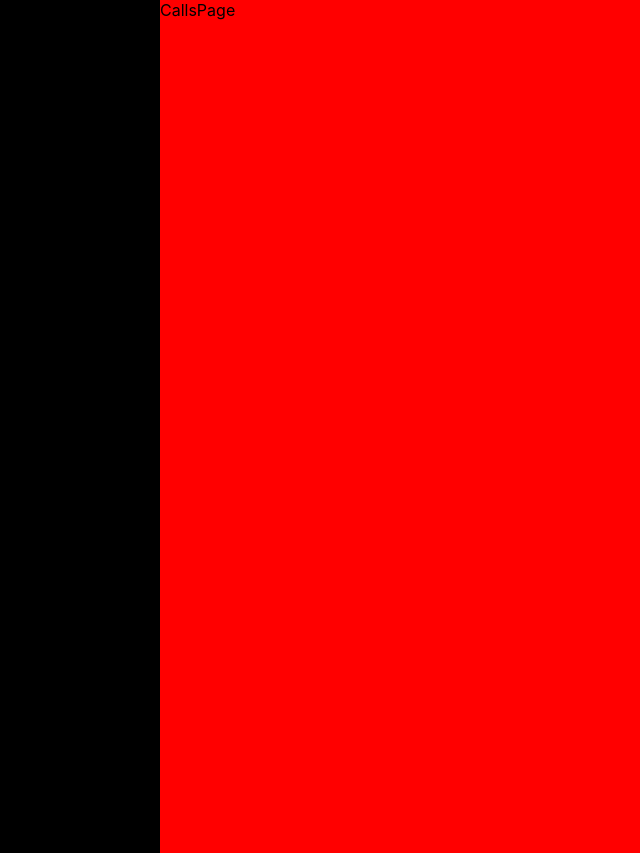
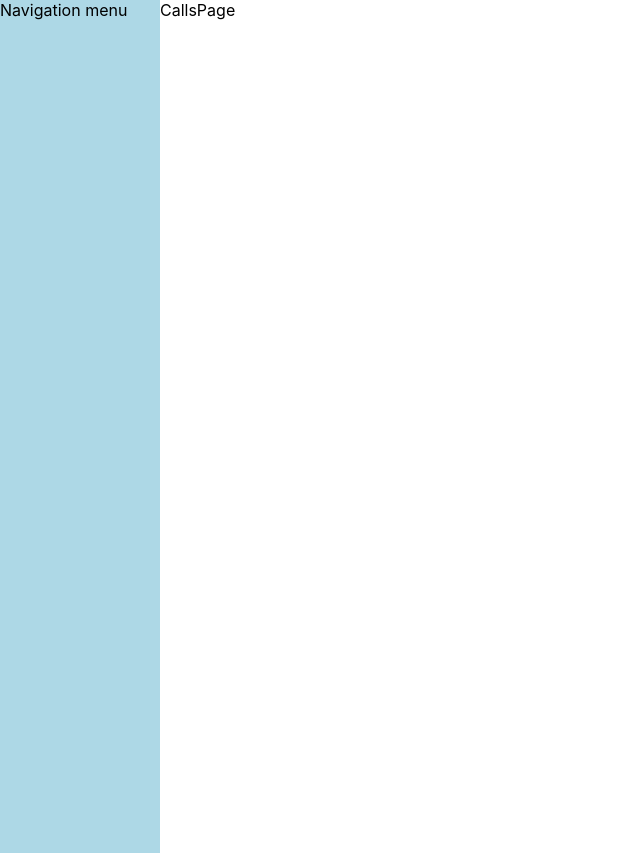
Before and after one commit to Ankook/skilla-calls, a React (Create React App) app in the folder my-app/: page / in a window 1280 px wide. Shown: the whole page, without its empty margins (0-640 px from the left). Built offline with nearby package versions, Linux system fonts and the light colour scheme.

Commit message:
change background color

```diff
--- a/my-app/src/App.scss
+++ b/my-app/src/App.scss
@@ -1,9 +1,9 @@
 .app {
   display: grid;
   grid-template-columns: 1fr 7fr;
-  background: red;
+  background: white;
   .navMenu  {
-    background: black;
+    background: lightblue;
   }
 
   .content  {
```
